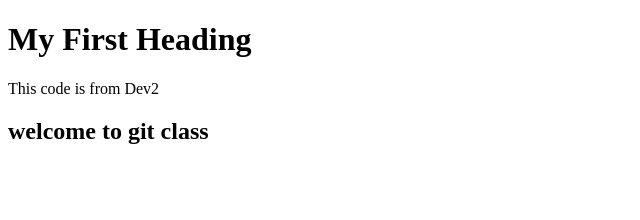
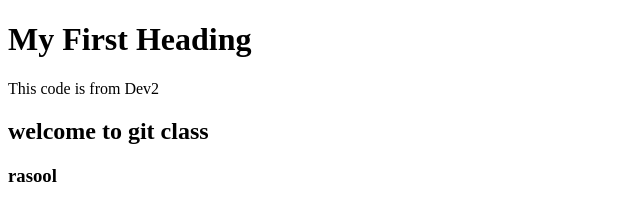
Before and after one commit to Rasool1817/myfirstrepo, a plain HTML site: page index.html in a window 1280 px wide. Shown: the full height of the page, 0-640 px from the left. Drawn offline with Linux system fonts and the light colour scheme.

Commit message:
Update index.html

```diff
--- a/index.html
+++ b/index.html
@@ -4,5 +4,6 @@
 <h1>My First Heading</h1>
 <p>This code is from Dev2</p>
 <h2>welcome to git class</h2>
+  <h3>rasool</h3>
 </body>
 </html>
```
